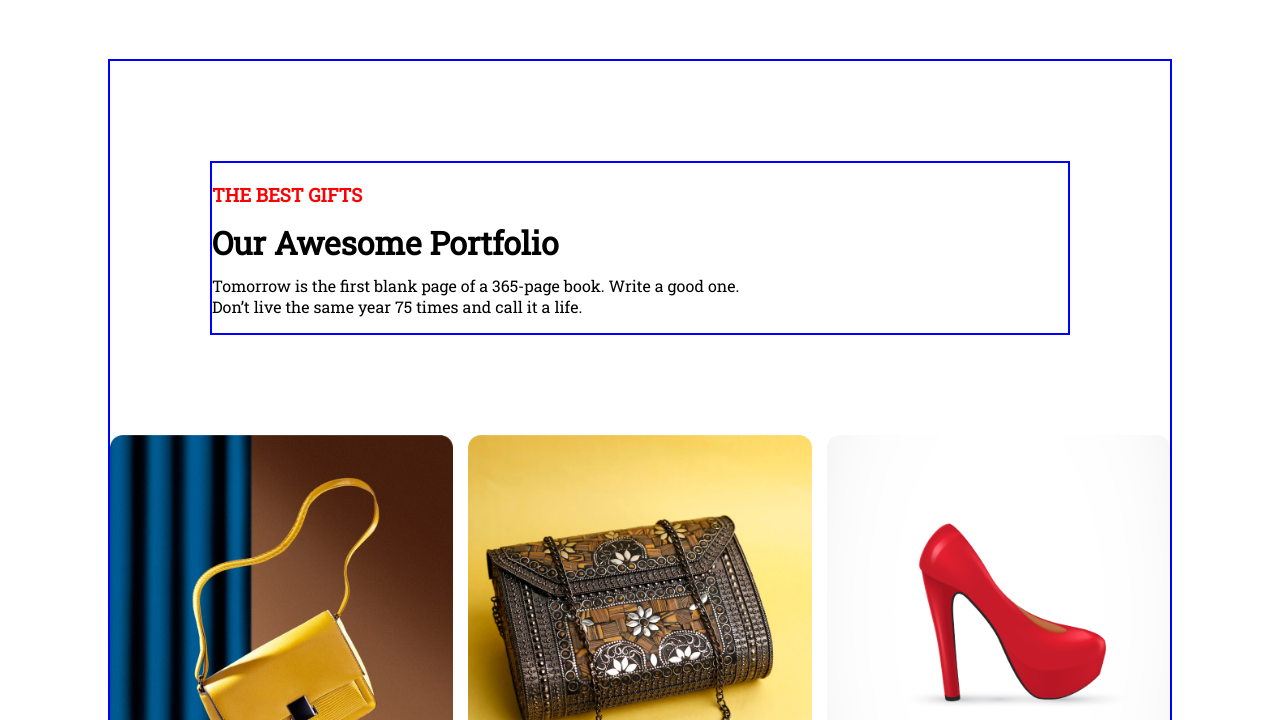
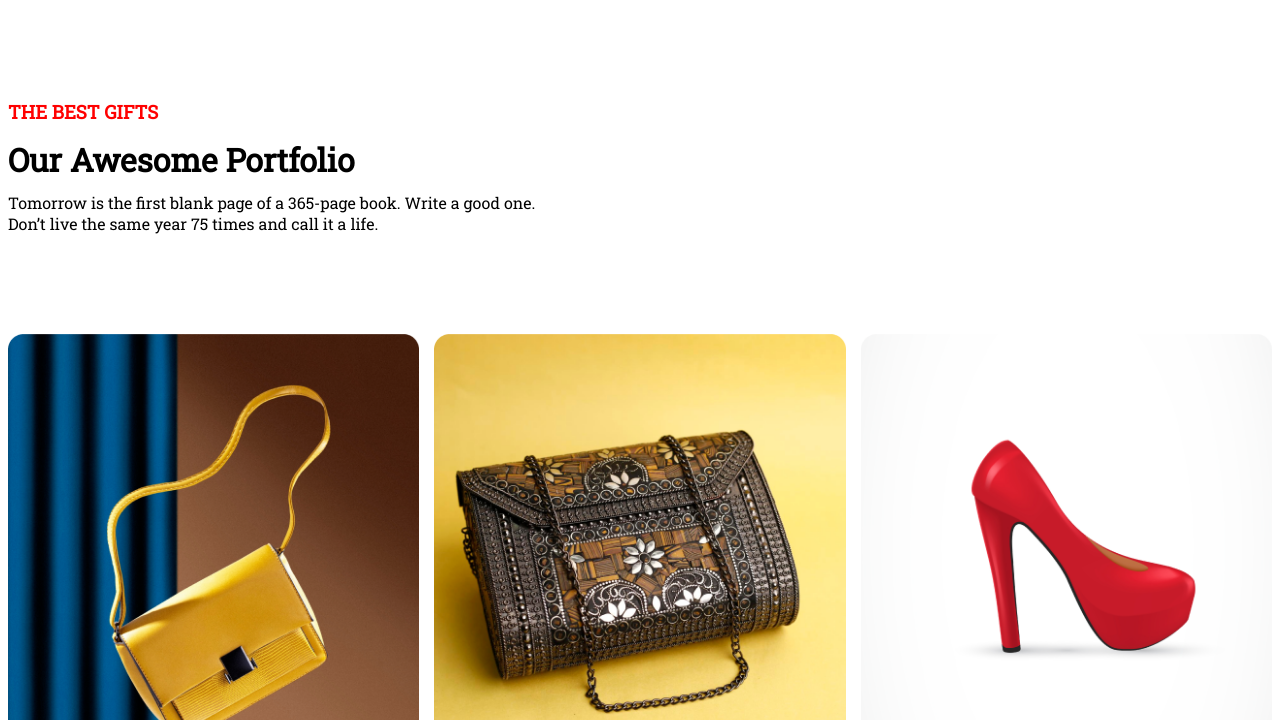
Before and after one commit to 1farjana1/new-year-mission-assignment, a plain HTML site: page index.html in a window 1280 px wide. Shown: the part 2640-3360 px from the top of the page. Drawn offline with Linux system fonts and the light colour scheme.

Commit message:
two things add

```diff
--- a/index.html
+++ b/index.html
@@ -78,7 +78,7 @@
     </div>
 
 
-    <div class="sixth-part">
+    <div>
         <div class="sixth-part">
             <h3 class="red-color">THE BEST GIFTS</h3>
             <h1 class="size1">Our Awesome Portfolio</h1>
--- a/style.css
+++ b/style.css
@@ -152,9 +152,9 @@ body {
     width: 100%;
 }
 
-.sixth-part {
-    margin: 100px;
-    border: 2px solid blue;
+.sixth-part,
+.fifth-part {
+    margin: 100px 100px 100px 0px;
 }
 
 .input-btn-style {
@@ -226,9 +226,9 @@ hr {
     margin-top: 20px;
 }
 
-.fifth-part {
+/* .fifth-part {
     margin: 60px 70px 40px 70px;
-}
+} */
 
 .image-effect:hover {
     filter: brightness(0.5);
```
